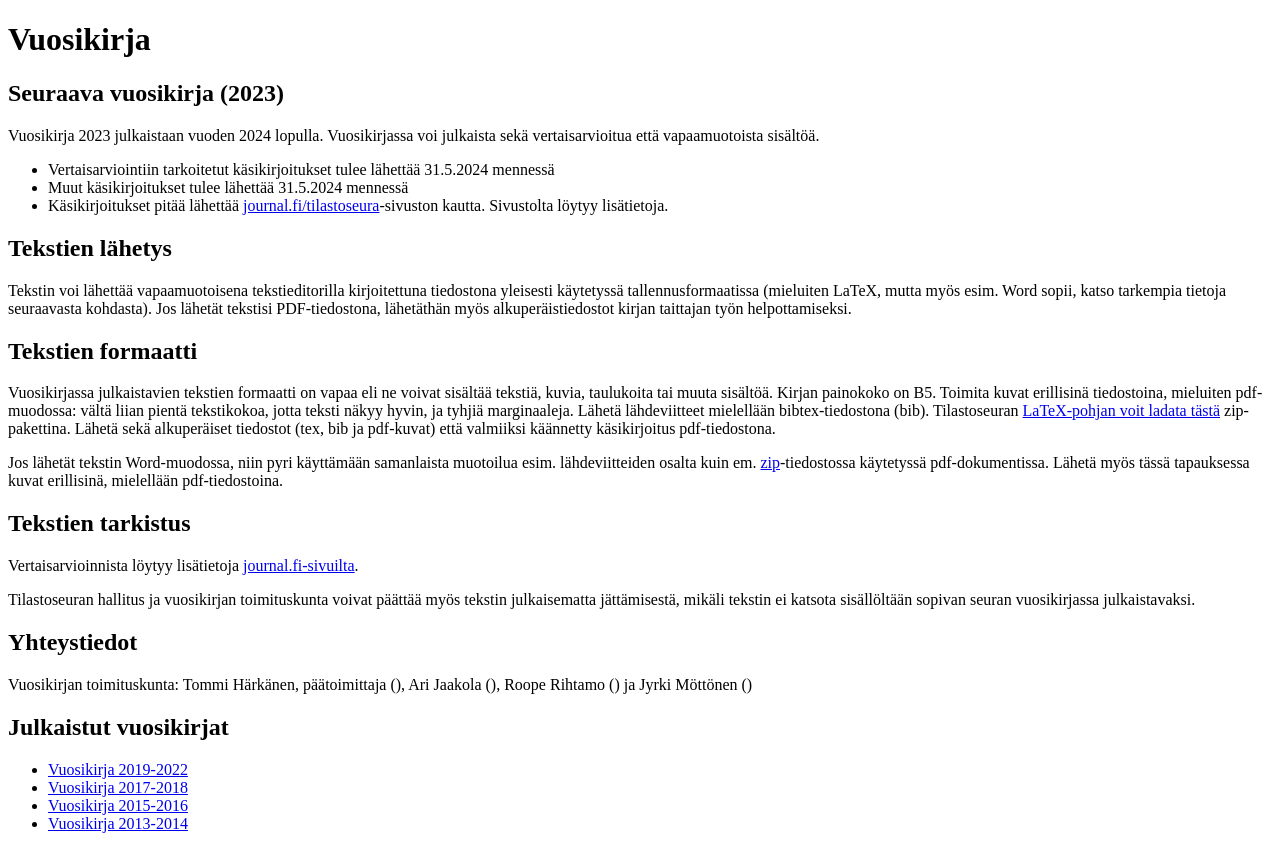
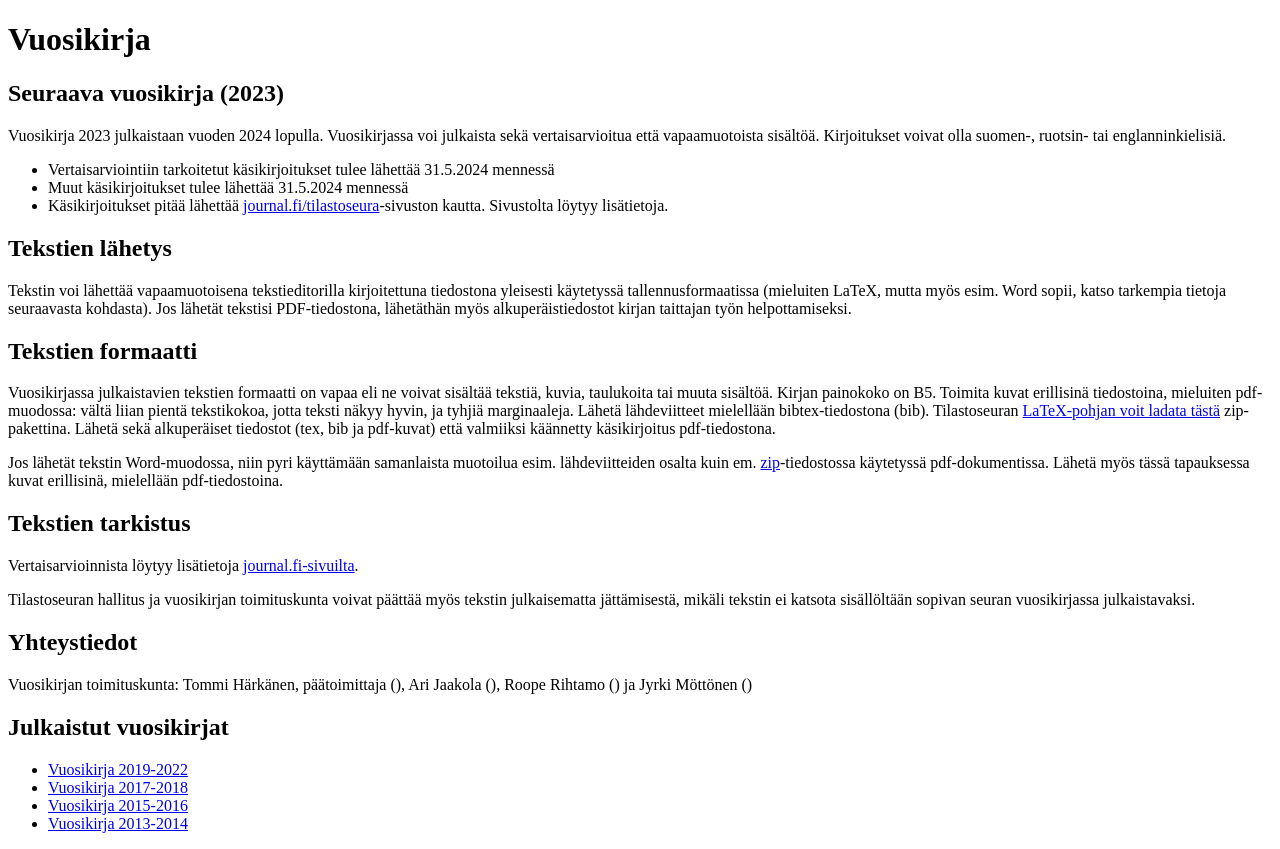
Before and after one commit to tmaklin/tilastoseura.fi, a plain HTML site: page fi/pages/vuosikirja.html in a window 1280 px wide. Drawn offline with Linux system fonts and the light colour scheme.

Commit message:
Vuosikirjan tietojen päivitys

```diff
--- a/fi/pages/vuosikirja.html
+++ b/fi/pages/vuosikirja.html
@@ -9,7 +9,7 @@
             <h2>Seuraava vuosikirja (2023)</h2>
             <p>
               Vuosikirja 2023 julkaistaan vuoden 2024 lopulla. Vuosikirjassa voi
-              julkaista sekä vertaisarvioitua että vapaamuotoista sisältöä.
+              julkaista sekä vertaisarvioitua että vapaamuotoista sisältöä. Kirjoitukset voivat olla suomen-, ruotsin- tai englanninkielisiä.
             </p>
             <ul>
               <li>Vertaisarviointiin tarkoitetut käsikirjoitukset tulee lähettää 31.5.2024 mennessä</li>
```
Also changed, not shown: en/pages/vuosikirja.html (+1 -0 lines).
